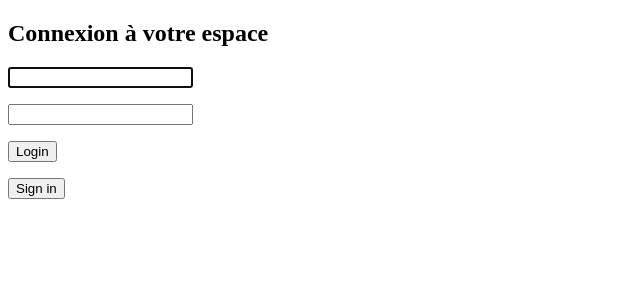
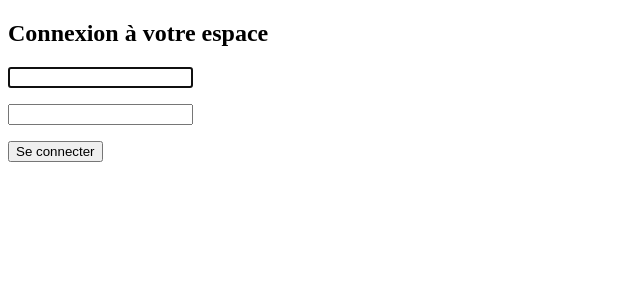
Before and after one commit to chrisbdeveloppeur/kh-immobilier, a Symfony app: template templates/security/login.html.twig in a window 1280 px wide. Shown: the part 44-344 px from the top of the page, without its empty margins (0-640 px from the left). Run offline with Twig, Linux system fonts and the light colour scheme; the template is opened without the code that fills it, so the values that code supplies are empty; some libraries are stand-ins or nearby versions.

Commit message:
LAPTOP modif template login form

```diff
--- a/templates/includes/header.html.twig
+++ b/templates/includes/header.html.twig
@@ -5,7 +5,10 @@
                 <a href="{{ path('home') }}" class="navbar-item">Menue principal</a>
                 {% if app.user %}
                     <div class="navbar-item">
-                        Connecté : {{ app.user.username }}, <a href="{{ path('app_logout') }}">Se déconnecté</a>
+                        <div class="tags has-addons">
+                            <span class="tag">Connecté : {{ app.user.username }}</span>
+                            <a class="tag is-danger" href="{{ path('app_logout') }}">Se déconnecté</a>
+                        </div>
                     </div>
                 {% else %}
                     <a href="{{ path('app_login') }}" class="navbar-item">Connexion</a>
--- a/templates/security/login.html.twig
+++ b/templates/security/login.html.twig
@@ -4,7 +4,8 @@
 {% block title_main %}Connexion à votre espace{% endblock %}
 
 {% block body %}
-<form method="post">
+    <div class="is-flex is-justify-content-center is-align-items-center">
+        <form class="column is-half" method="post">
             {% if error %}
                 <div class="alert alert-danger">{{ error.messageKey|trans(error.messageData, 'security') }}</div>
             {% endif %}
@@ -21,9 +22,6 @@
                     <span class="icon is-small is-left">
                         <i class="fas fa-envelope"></i>
                     </span>
-            <span class="icon is-small is-right">
-                <i class="fas fa-check"></i>
-            </span>
                 </p>
             </div>
             <div class="field">
@@ -35,10 +33,10 @@
                 </p>
             </div>
             <input type="hidden" name="_csrf_token" value="{{ csrf_token('authenticate') }}">
-    <div class="field">
+            <div class="field has-text-centered">
                 <p class="control">
                     <button class="button is-success">
-                Login
+                        Se connecter
                     </button>
                 </p>
             </div>
@@ -62,8 +60,7 @@
                 </div>
             #}
 
-    <button class="btn btn-lg btn-primary" type="submit">
-        Sign in
-    </button>
         </form>
+    </div>
+
 {% endblock %}
```
Also changed, not shown: 1 other file. Lines whose indentation alone changed are shown as unchanged.
